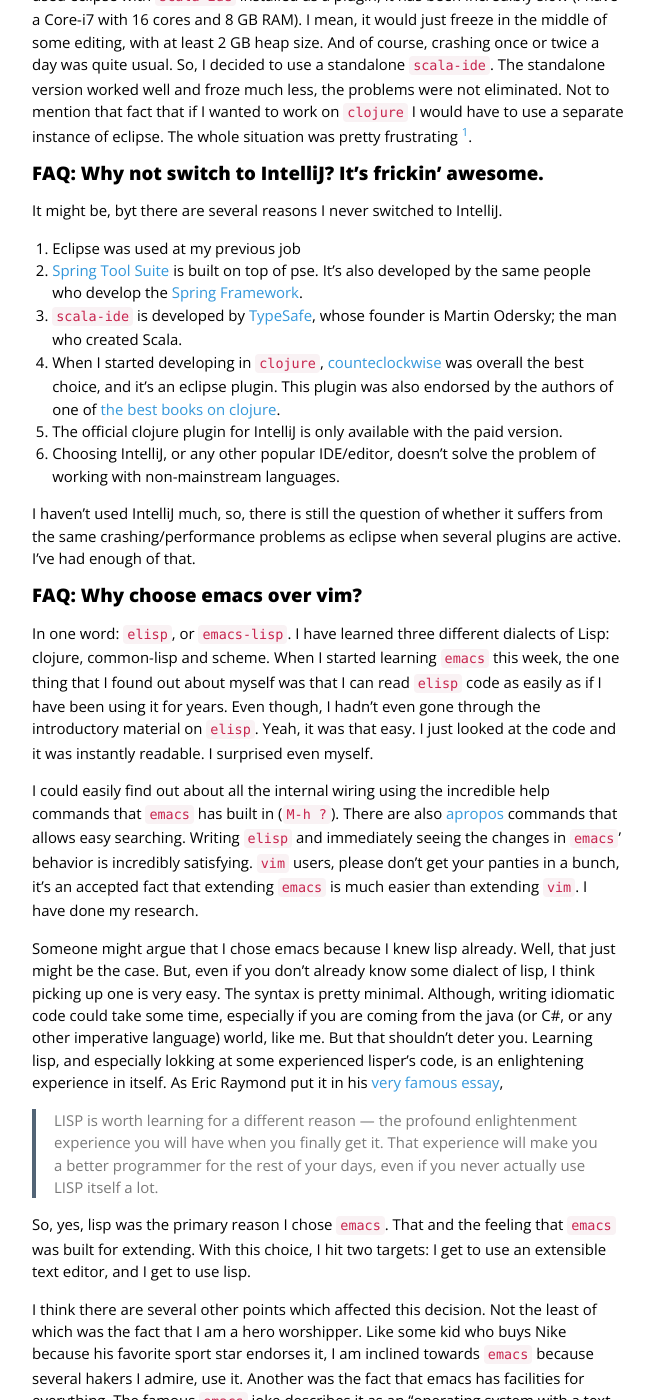
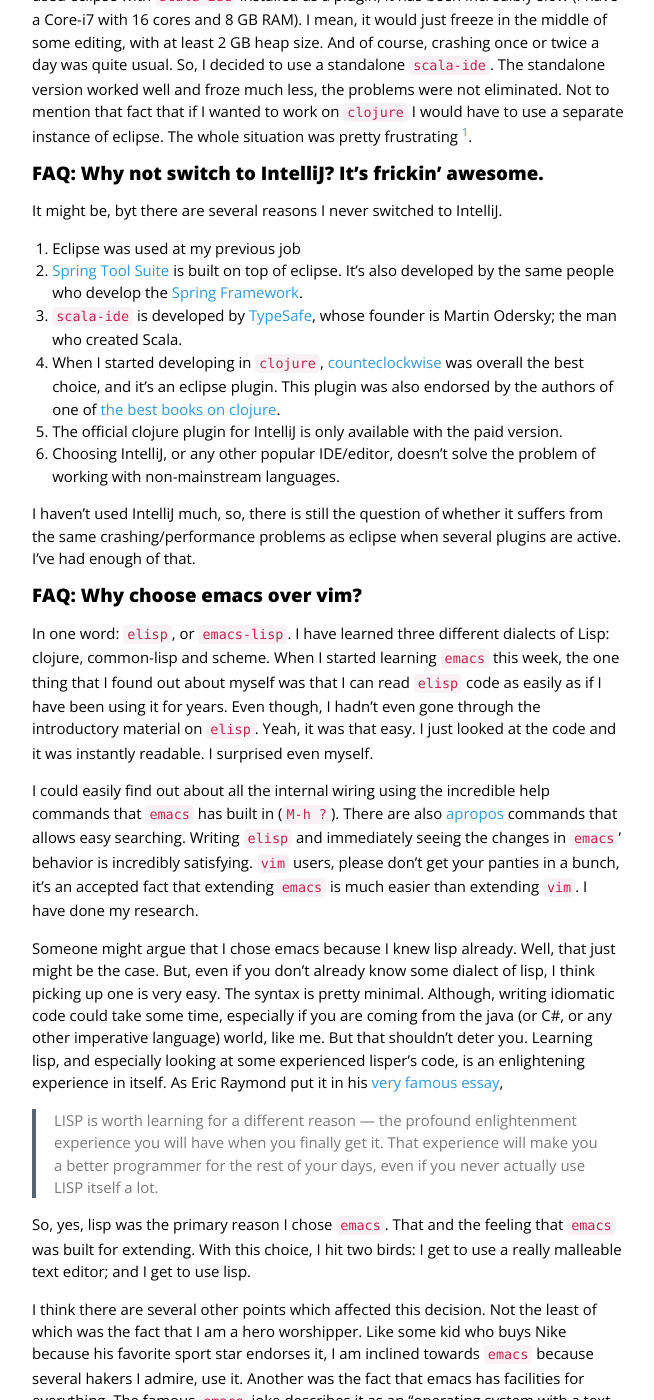
Before and after one commit to Bhashit/bhashit.github.io, a Jekyll site: the page built from _posts/2014-08-11-emacs-the-text-editor-of-the-jedi.markdown, in a window 1280 px wide and 1400 px high, scrolled down 934 px. Shown: the whole window, without its empty margins (312-966 px from the left). Built offline with Jekyll 4.4.1, drawn with Linux system fonts in a browser that asks for light colours; comment, search, counter and statistics services are not loaded.

Commit message:
Some modifications

```diff
--- a/_posts/2014-08-11-emacs-the-text-editor-of-the-jedi.markdown
+++ b/_posts/2014-08-11-emacs-the-text-editor-of-the-jedi.markdown
@@ -25,7 +25,7 @@
 It might be, byt there are several reasons I never switched to IntelliJ.
 
 1. Eclipse was used at my previous job
-2. [Spring Tool Suite][SpringToolSuite] is built on top of pse. It's also developed by the same people who develop the [Spring Framework][SpringFramework].
+2. [Spring Tool Suite][SpringToolSuite] is built on top of eclipse. It's also developed by the same people who develop the [Spring Framework][SpringFramework].
 3. [`scala-ide`][scala-ide] is developed by [TypeSafe][type-safe], whose founder is Martin Odersky; the man who created Scala.
 4. When I started developing in `clojure`, [counteclockwise][counterclockwise] was overall the best choice, and it's an eclipse plugin. This plugin was also endorsed by the authors of one of [the best books on clojure][clojure-prog].
 5. The official clojure plugin for IntelliJ is only available with the paid version.
@@ -39,11 +39,11 @@
 
 I could easily find out about all the internal wiring using the incredible help commands that `emacs` has built in (`M-h ?`). There are also [apropos][apropos] commands that allows easy searching. Writing `elisp` and immediately seeing the changes in `emacs`' behavior is incredibly satisfying. `vim` users, please don't get your panties in a bunch, it's an accepted fact that extending `emacs` is much easier than extending `vim`. I have done my research.
 
-Someone might argue that I chose emacs because I knew lisp already. Well, that just might be the case. But, even if you don't already know some dialect of lisp, I think picking up one is very easy. The syntax is pretty minimal. Although, writing idiomatic code could take some time, especially if you are coming from the java (or C#, or any other imperative language) world, like me. But that shouldn't deter you. Learning lisp, and especially lokking at some experienced lisper's code, is an enlightening experience in itself. As Eric Raymond put it in his [very famous essay][eric-raymond-lisp],
+Someone might argue that I chose emacs because I knew lisp already. Well, that just might be the case. But, even if you don't already know some dialect of lisp, I think picking up one is very easy. The syntax is pretty minimal. Although, writing idiomatic code could take some time, especially if you are coming from the java (or C#, or any other imperative language) world, like me. But that shouldn't deter you. Learning lisp, and especially looking at some experienced lisper's code, is an enlightening experience in itself. As Eric Raymond put it in his [very famous essay][eric-raymond-lisp],
 
 > LISP is worth learning for a different reason — the profound enlightenment experience you will have when you finally get it. That experience will make you a better programmer for the rest of your days, even if you never actually use LISP itself a lot.
 
-So, yes, lisp was the primary reason I chose `emacs`. That and the feeling that `emacs` was built for extending. With this choice, I hit two targets: I get to use an extensible text editor, and I get to use lisp.
+So, yes, lisp was the primary reason I chose `emacs`. That and the feeling that `emacs` was built for extending. With this choice, I hit two birds: I get to use a really malleable text editor; and I get to use lisp.
 
 I think there are several other points which affected this decision. Not the least of which was the fact that I am a hero worshipper. Like some kid who buys Nike because his favorite sport star endorses it, I am inclined towards `emacs` because several hakers I admire, use it. Another was the fact that emacs has facilities for everything. The famous `emacs` joke describes it as an "operating system with a text-editor built in" or some variation thereof. I like the fact that I can use a terminal emulator directly from emacs, and I can commit to my git repo with a few keystrokes, or I can edit remote files (I havent tried that yet), without leaving the editor. The list of things you can do from the editor are endless. It's pretty common for experienced (smug and grey-bearded, with optional pony tail) `emacs` users to discover some surprising functionality that they have never used in the past.
 
```
